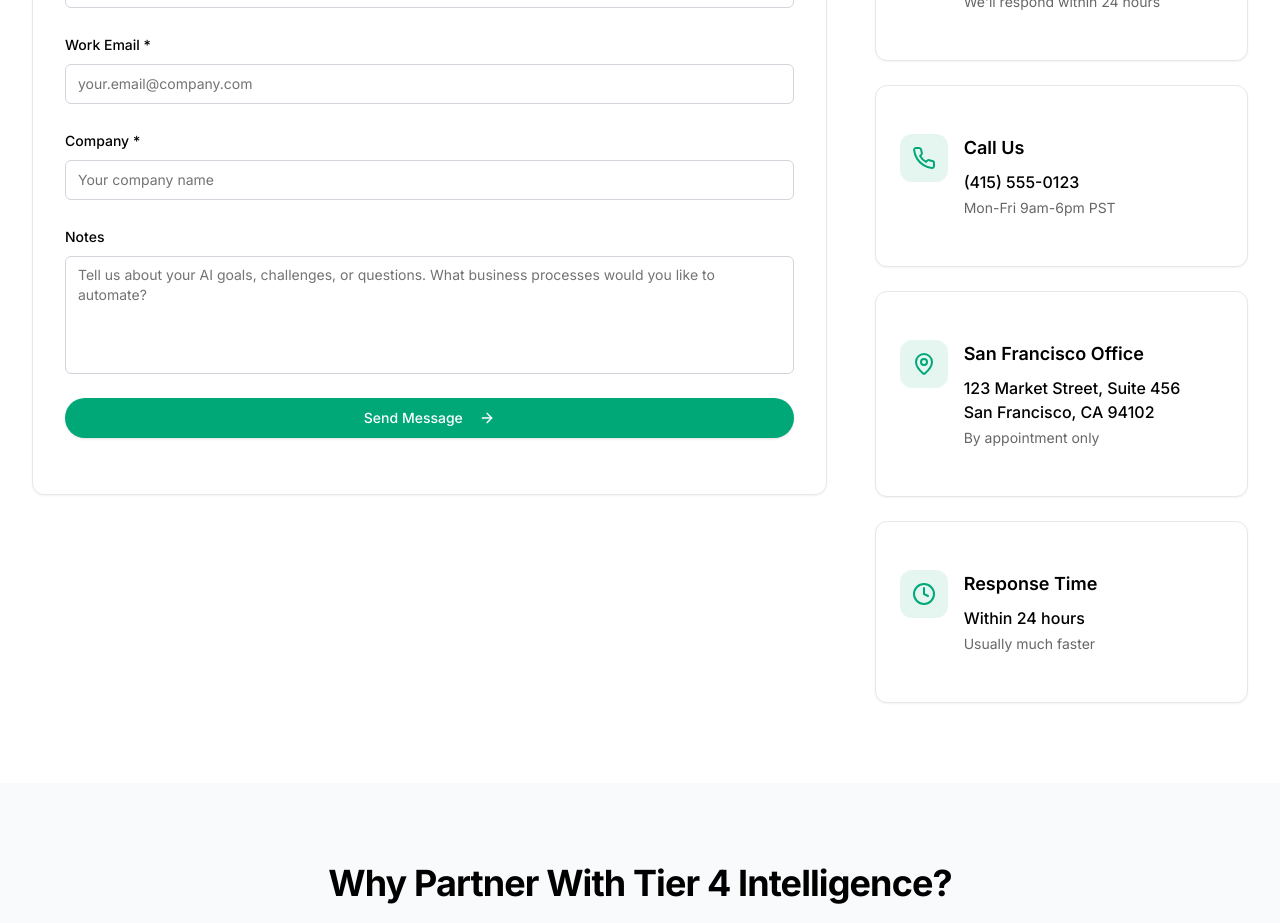
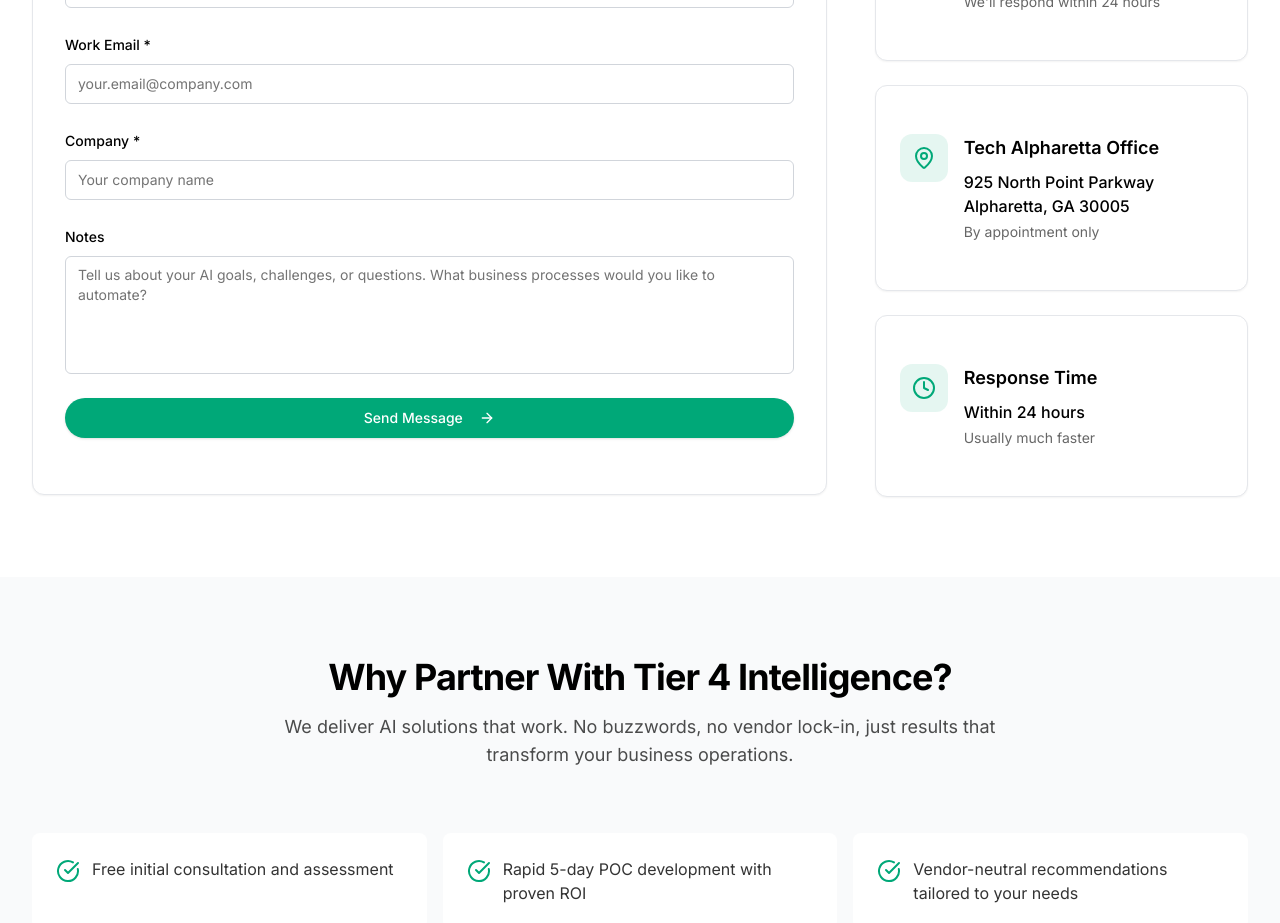
Before and after one commit to mattrob333/v0-t4-lander, a Next.js app: page /contact in a window 1280 px wide. Shown: the part 820-1743 px from the top of the page. Built offline with nearby package versions, Linux system fonts and the light colour scheme.

Commit message:
contact form fix

```diff
--- a/app/contact/page.tsx
+++ b/app/contact/page.tsx
@@ -81,15 +81,9 @@ function ContactInfo() {
       description: "We'll respond within 24 hours"
     },
     {
-      icon: Phone,
-      title: "Call Us",
-      content: "(415) 555-0123",
-      description: "Mon-Fri 9am-6pm PST"
-    },
-    {
       icon: MapPin,
-      title: "San Francisco Office",
-      content: "123 Market Street, Suite 456\nSan Francisco, CA 94102",
+      title: "Tech Alpharetta Office",
+      content: "925 North Point Parkway\nAlpharetta, GA 30005",
       description: "By appointment only"
     },
     {
```
